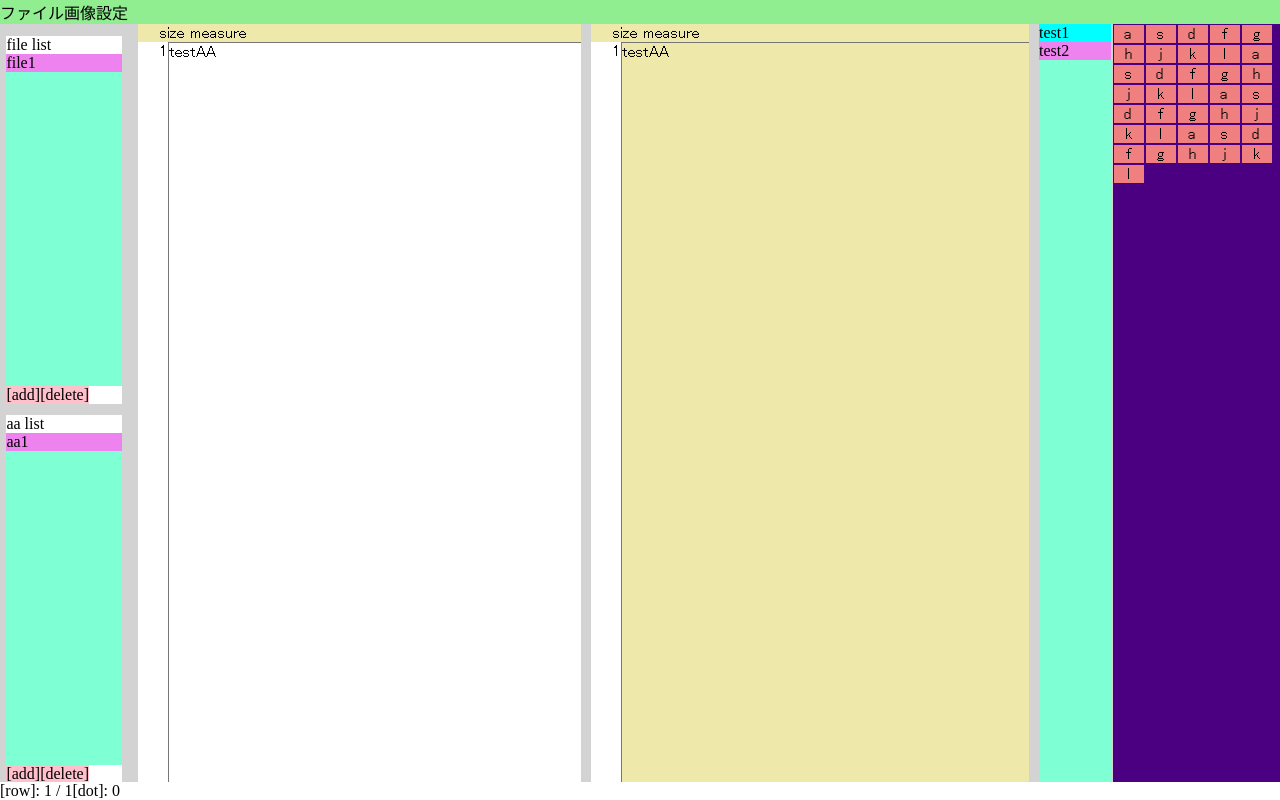
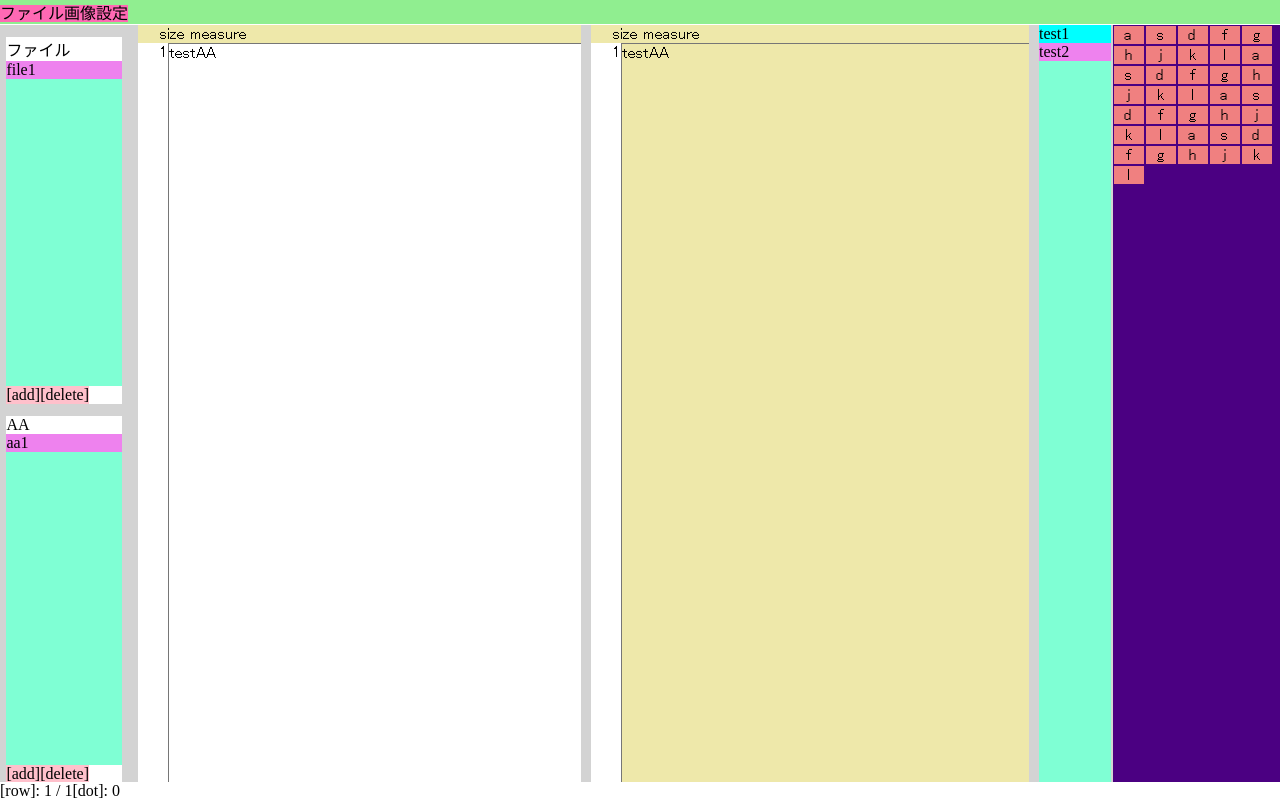
Before and after one commit to sophietwilight1227/pinia001, a Vue app: page / in a window 1280 px wide. Built offline with nearby package versions, Linux system fonts and the light colour scheme.

Commit message:
image button

```diff
--- a/src/assets/icons/icon_base.vue
+++ b/src/assets/icons/icon_base.vue
@@ -22,6 +22,7 @@
 <template>
   <svg
     xmlns="http://www.w3.org/2000/svg"
+    class="image1"
     :width="size"
     :height="props.size"
     :viewBox="props.viewBox"
@@ -34,3 +35,10 @@
   </svg>
 
 </template>
+<style scoped>
+    .image1 {
+        display: flex;
+        justify-content:center;
+        width: 100%;
+    }
+</style>
--- /dev/null
+++ b/src/components/ButtonText.vue
@@ -0,0 +1,48 @@
+<script setup lang="ts">
+import { nextTick, ref, type Ref } from 'vue';
+
+const emit = defineEmits(['click', "change"]);
+
+const props = defineProps<{
+    value: string
+}>()
+
+const name: Ref<string> = ref(props.value);
+const className: Ref<string> = ref("mouseout");
+
+const onButtonClick = ():void => {
+    emit("click");
+}
+
+const onMouseOver = ():void => {
+    className.value = "mouseover"
+}
+const onMouseOut = ():void => {
+    className.value = "mouseout"
+}
+
+</script>
+
+<template>
+    <span class="button1"
+         v-bind:class="className"
+         v-on:click="onButtonClick"
+         v-on:mouseover="onMouseOver"
+         v-on:mouseout="onMouseOut">
+        <span>{{ name }}</span>
+    </span>
+
+</template>
+
+<style scoped>
+    .button1 {
+        user-select: none;
+        background-color: aliceblue;
+    }
+    .mouseout {
+        background-color: hotpink;
+    }
+    .mouseover {
+        background-color: khaki;
+    }
+</style>
--- /dev/null
+++ b/src/components/ButtonWithIcon.vue
@@ -0,0 +1,56 @@
+<script setup lang="ts">
+import { nextTick, ref, type Ref } from 'vue';
+import IconBase from '@/assets/icons/icon_base.vue';
+
+const emit = defineEmits(['click', "change"]);
+
+const props = defineProps<{
+    value: string
+}>()
+
+const name: Ref<string> = ref(props.value);
+const className: Ref<string> = ref("mouseout");
+
+const onButtonClick = () => {
+    //点滅アニメーションがあるといいかも
+    emit("click");
+}
+
+const onMouseOver = ():void => {
+    className.value = "mouseover"
+}
+const onMouseOut = ():void => {
+    className.value = "mouseout"
+}
+
+</script>
+
+<template>
+    <div class="button1"
+         v-bind:class="className"
+         v-on:click="onButtonClick"
+         v-on:mouseover="onMouseOver"
+         v-on:mouseout="onMouseOut">
+        <slot></slot>
+        <span>{{ name }}</span>
+    </div>
+
+</template>
+
+<style scoped>
+    .button1 {
+        user-select: none;
+        background-color: aliceblue;
+        display: flex;
+        flex-direction: column;
+        justify-content:center;
+        align-items: stretch;
+        text-align: center;
+    }
+    .mouseout {
+        background-color: hotpink;
+    }
+    .mouseover {
+        background-color: khaki;
+    }
+</style>
--- a/src/components/FilesTab.vue
+++ b/src/components/FilesTab.vue
@@ -71,7 +71,7 @@ watch(
 <template>
   <div class="base">
     <div class="filelist">
-        <div>file list</div>
+        <div>ファイル</div>
         <div class="namelist">
             <div v-for="(data, i) in fileNameList">
                 <FileTab :value="data.name"
@@ -86,7 +86,7 @@ watch(
         </div>
     </div>
     <div class="filelist">
-        <div>aa list</div>
+        <div>AA</div>
         <div class="namelist">
             <div v-for="(data, i) in aaNameList">
                 <FileTab :value="data.name"
--- a/src/components/MenuBar.vue
+++ b/src/components/MenuBar.vue
@@ -10,6 +10,8 @@ import { useMainCanvasStore } from "@/stores/mainCanvas";
 import { useCharSetStore } from "@/stores/charSet";
 import CharactorPalette from "./CharactorPalette.vue";
 import { useLayoutStore } from "@/stores/layout";
+import ButtonText from "./ButtonText.vue";
+import ButtonWithIcon from "./ButtonWithIcon.vue";
 
 const mainCanvasStore = useMainCanvasStore();
 const pictureViewSrtore = usePictureViewStore();
@@ -34,6 +36,7 @@ initSetting();
 
 const changeMenu = (id: string): void => {
     for (let [key, value] of visibleList.value){
+        console.log(key, "menu clicked");
         if(key == id){
             visibleList.value.set(id, !visibleList.value.get(id));
         }else{
@@ -197,59 +200,46 @@ const changePictureViewPosition = (e: any) => {
 <template>
   <div class="base">
     <div class="mainMenu">
-        <span v-on:click="changeMenu('file')">ファイル</span>
-        <span v-on:click="changeMenu('image')">画像</span>
-        <span v-on:click="changeMenu('setting')">設定</span>
+        <ButtonText :value="'ファイル'" v-on:click="changeMenu('file')"/>
+        <ButtonText :value="'画像'" v-on:click="changeMenu('image')"/>
+        <ButtonText :value="'設定'" v-on:click="changeMenu('setting')"/>
     </div>
     <div v-show="visibleList.get('file')" class="hasSubMenu">
-        <div>
-            <IconBase>
+        <ButtonWithIcon :value="'新規'">
+            <IconBase >
                 <IconFile/>
             </IconBase>
-            <br/>
-            <span>新規</span>
-        </div>
-        <div v-on:click="onClickOpenLocalText">
+        </ButtonWithIcon>
+        <ButtonWithIcon :value="'開く'" v-on:click="onClickOpenLocalText">
             <IconBase >
                 <IconFolder/>
             </IconBase>
-            <br/>
-            <span>開く</span>
-        </div>
-        <div v-on:click="writeMLT">
+        </ButtonWithIcon>
+        <ButtonWithIcon :value="'保存'" v-on:click="writeMLT">
             <IconBase >
                 <IconFolder/>
             </IconBase>
-            <br/>
-            <span>保存</span>
-        </div>
-
+        </ButtonWithIcon>
     </div>
     <div v-show="visibleList.get('image')" class="hasSubMenu">
-        <div v-on:click="showModalMenu">
-            <IconBase>
+        <ButtonWithIcon :value="'開く'" v-on:click="showModalMenu">
+            <IconBase >
                 <IconImage/>
             </IconBase>
-            <br/>
-            <span>開く</span>
-        </div>
+        </ButtonWithIcon>
         <PictureEditer/>
     </div>
     <div v-show="visibleList.get('setting')" class="hasSubMenu">
-        <div v-on:click="onClickReadAaList">
-            <IconBase>
+        <ButtonWithIcon :value="'aalist読み込み'" v-on:click="onClickReadAaList">
+            <IconBase >
                 <IconImage/>
             </IconBase>
-            <br/>
-            <span>aalist読み込み</span>
-        </div>
-        <div v-on:click="writeAaListAsJson">
-            <IconBase>
+        </ButtonWithIcon>
+        <ButtonWithIcon :value="'aalist出力'" v-on:click="writeAaListAsJson">
+            <IconBase >
                 <IconImage/>
             </IconBase>
-            <br/>
-            <span>aalist出力</span>
-        </div>
+        </ButtonWithIcon>
         <div>
             <div>画像プレビュー位置</div>
             <select name="isLeftPicture" v-on:change="changePictureViewPosition">
@@ -259,6 +249,7 @@ const changePictureViewPosition = (e: any) => {
         </div>
     </div>
   </div>
+  <div class="divider"></div>
   <div v-show="visibleModalMenu" class="modalMenuFrame">
     <div class="modalMenuBackground"></div>
     <div class="modalMenu">
@@ -302,6 +293,10 @@ const changePictureViewPosition = (e: any) => {
 
 .base {
     background-color: antiquewhite;
+}
+.divider {
+    height: 1px;
+    background-color: white;
 }
 .mainMenu {
     background-color: lightgreen;
--- a/src/components/RangeSlider.vue
+++ b/src/components/RangeSlider.vue
@@ -34,15 +34,19 @@
         <button v-on:click="decrement">◀</button>
         <input type="range" :min="props.min" :max="props.max" v-model="currentValue"/>
         <button v-on:click="increment">▶</button>
-        <input v-model="currentValue"/>
+        <input v-model="currentValue" class="text_value"/>
     </div>
 </template>
 
 <style scoped>
-  .base {
-    display: flex;
-    flex-direction: row;
-    justify-content: space-between;
-  }
-
+.menu_content {
+  display: flex;
+  flex-direction: row;
+  justify-content: space-between;
+  white-space: nowrap;
+}
+.text_value {
+  width: 100%;
+  min-width: 20px;
+}
 </style>
```
Also changed, not shown: 5 other files (tests, documents, lock files or other folders).
